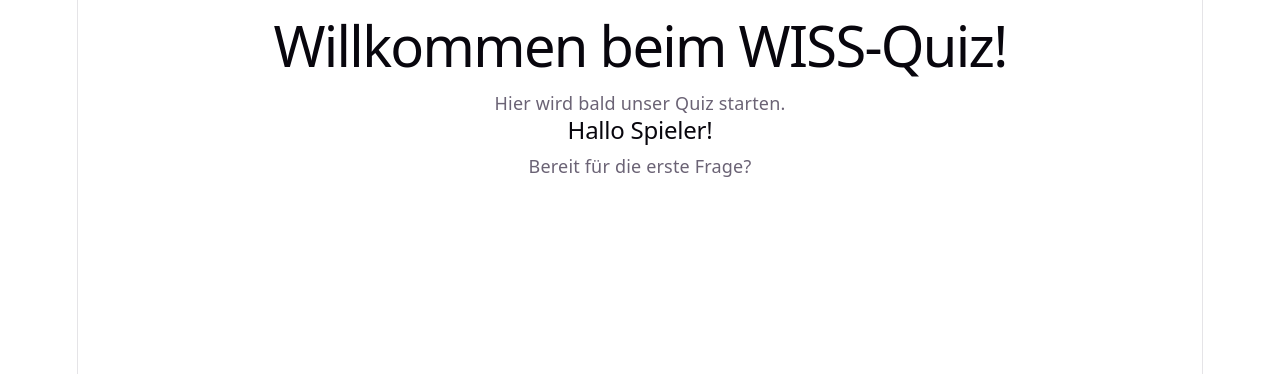
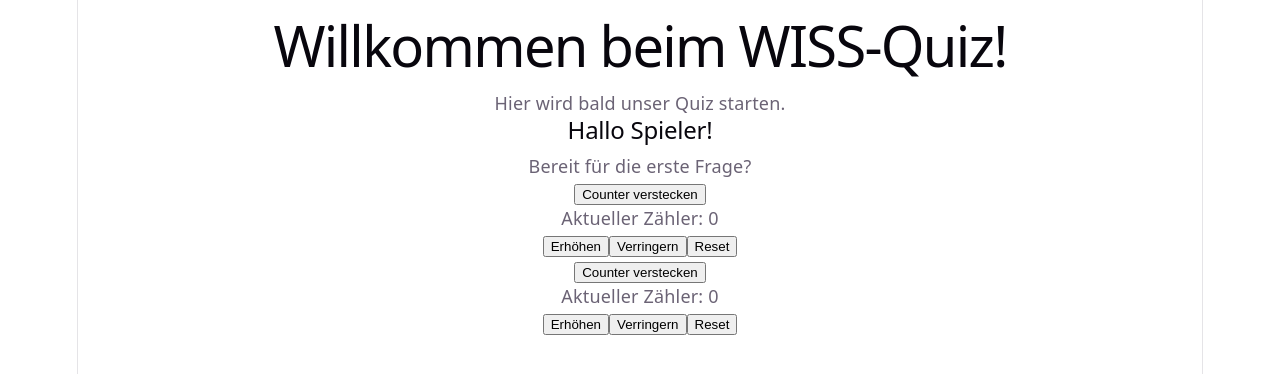
Before and after one commit to neujuku01/wiss-quiz, a React (Vite) app: page / in a window 1280 px wide. Shown: the top 374 px of the page. Built offline with nearby package versions, Linux system fonts and the light colour scheme.

Commit message:
Counter-Komponente mit useState gebaut

```diff
--- a/src/App.jsx
+++ b/src/App.jsx
@@ -1,5 +1,6 @@
 import './App.css';
 import Welcome from './Welcome';
+import Counter from './Counter';
 
 function App() {
   return (
@@ -7,6 +8,8 @@ function App() {
       <h1>Willkommen beim WISS-Quiz!</h1>
       <p>Hier wird bald unser Quiz starten.</p>
       <Welcome />
+      <Counter />
+      <Counter />
     </div>
   );
 }
--- /dev/null
+++ b/src/Counter.jsx
@@ -0,0 +1,41 @@
+import { useState } from 'react';
+
+function Counter() {
+  const [count, setCount] = useState(0);
+  const [istSichtbar, setIstSichtbar] = useState(true);
+
+  const erhoehen = () => {
+    setCount(count + 1);
+  };
+
+  const verringern = () => {
+    setCount(count - 1);
+  };
+
+  const reset = () => {
+    setCount(0);
+  };
+
+  const toggle = () => {
+    setIstSichtbar(!istSichtbar);
+  };
+
+  return (
+    <div>
+      <button onClick={toggle}>
+        {istSichtbar ? 'Counter verstecken' : 'Counter anzeigen'}
+      </button>
+
+      {istSichtbar && (
+        <div>
+          <p>Aktueller Zähler: {count}</p>
+          <button onClick={erhoehen}>Erhöhen</button>
+          <button onClick={verringern}>Verringern</button>
+          <button onClick={reset}>Reset</button>
+        </div>
+      )}
+    </div>
+  );
+}
+
+export default Counter;
```
Also changed, not shown: src/Footer.jsx (added).
